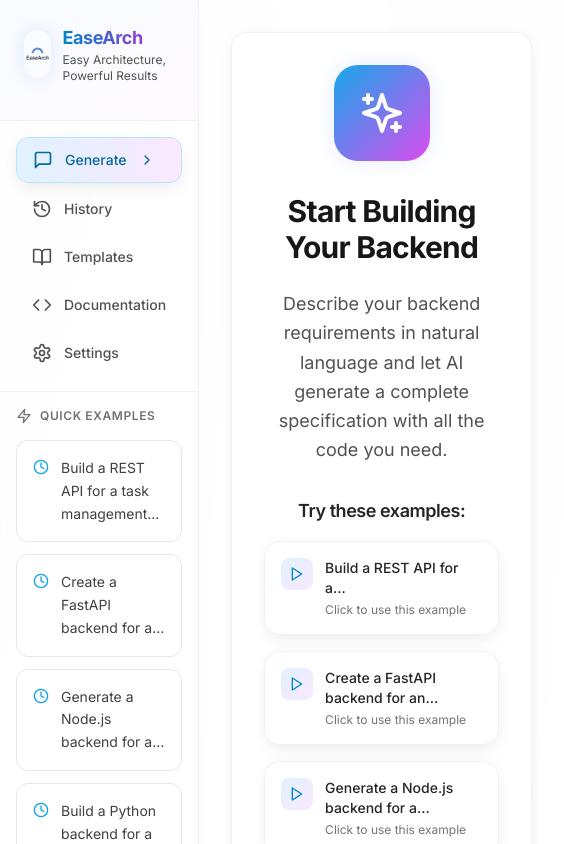
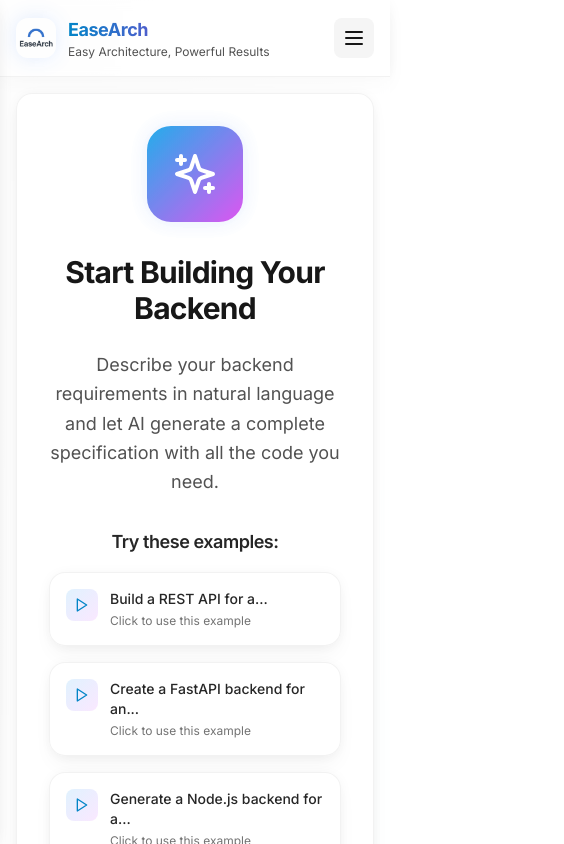
Before and after one commit to PetersGlory/frontend-v0-coder, a React (Vite) app: page /generate in a window 390 px wide. Shown: the top 844 px of the page, 564 px wide, since content can reach past the window. Built offline with nearby package versions, Linux system fonts and the light colour scheme.

Commit message:
Implement mobile navigation in AppLayout component. Added state management for mobile menu visibility and updated layout for better responsiveness. Enhanced header and sidebar sections with improved styling and functionality for a seamless user experience.

```diff
--- a/src/components/AppLayout.tsx
+++ b/src/components/AppLayout.tsx
@@ -1,6 +1,6 @@
-import { ReactNode } from 'react'
+import { ReactNode, useState } from 'react'
 import { Link, useLocation } from 'react-router-dom'
-import { Clock, History, BookOpen, Code, Settings, Zap, MessageSquare, User, ChevronRight } from 'lucide-react'
+import { Clock, History, BookOpen, Code, Settings, Zap, MessageSquare, User, ChevronRight, X, Menu } from 'lucide-react'
 
 interface AppLayoutProps {
   children: ReactNode
@@ -10,6 +10,7 @@ interface AppLayoutProps {
 
 export default function AppLayout({ children }: AppLayoutProps) {
   const location = useLocation()
+  const [isMobileMenuOpen, setIsMobileMenuOpen] = useState(false)
 
   const examplePrompts = [
     "Build a REST API for a task management app with user authentication, projects, and tasks. Use Express, Prisma, and PostgreSQL.",
@@ -27,24 +28,59 @@ export default function AppLayout({ children }: AppLayoutProps) {
   ]
 
   return (
-    <div className="min-h-screen bg-gradient-to-br from-neutral-50 via-white to-primary-50/30 flex">
-      {/* Left Sidebar - Controls & Navigation */}
-      <div className="w-72 bg-white/80 backdrop-blur-sm border-r border-neutral-200/50 flex flex-col shadow-soft">
-        {/* Header Section */}
-        <div className="p-6 border-b border-neutral-200/50 bg-gradient-to-br from-primary-50/50 to-secondary-50/50">
-          <Link to={"/"} className="flex items-center space-x-3 mb-3">
-            <div className="w-12 h-12 rounded-2xl flex items-center justify-center shadow-glow">
-              <img src="/assets/img/logo.png" alt="EaseArch Logo" className="w-12 h-12 object-contain" />
+    <div className="min-h-screen bg-gradient-to-br from-neutral-50 via-white to-primary-50/30">
+      {/* Mobile Header */}
+      <div className="lg:hidden bg-white/80 backdrop-blur-sm border-b border-neutral-200/50 shadow-soft">
+        <div className="flex items-center justify-between p-4">
+          <Link to={"/"} className="flex items-center space-x-3">
+            <div className="w-10 h-10 rounded-xl flex items-center justify-center shadow-glow">
+              <img src="/assets/img/logo.png" alt="EaseArch Logo" className="w-10 h-10 object-contain" />
             </div>
             <div>
               <h2 className="text-lg font-display font-bold text-gradient">EaseArch</h2>
               <p className="text-xs text-neutral-600">Easy Architecture, Powerful Results</p>
             </div>
           </Link>
+          <button
+            onClick={() => setIsMobileMenuOpen(!isMobileMenuOpen)}
+            className="p-2 rounded-lg bg-neutral-100 hover:bg-neutral-200 transition-colors duration-200"
+          >
+            {isMobileMenuOpen ? <X className="w-6 h-6" /> : <Menu className="w-6 h-6" />}
+          </button>
+        </div>
+      </div>
+
+      <div className="flex">
+        {/* Mobile Overlay */}
+        {isMobileMenuOpen && (
+          <div
+            className="lg:hidden fixed inset-0 bg-black/50 z-40"
+            onClick={() => setIsMobileMenuOpen(false)}
+          />
+        )}
+
+        {/* Left Sidebar - Controls & Navigation */}
+        <div className={`
+          fixed lg:static inset-y-0 left-0 z-50 lg:z-auto
+          w-72 bg-white/80 backdrop-blur-sm border-r border-neutral-200/50 flex flex-col shadow-soft
+          transform transition-transform duration-300 ease-in-out
+          ${isMobileMenuOpen ? 'translate-x-0' : '-translate-x-full lg:translate-x-0'}
+        `}>
+          {/* Header Section */}
+          <div className="p-4 lg:p-6 border-b border-neutral-200/50 bg-gradient-to-br from-primary-50/50 to-secondary-50/50">
+            <Link to={"/"} className="flex items-center space-x-3 mb-3" onClick={() => setIsMobileMenuOpen(false)}>
+              <div className="w-10 h-10 lg:w-12 lg:h-12 rounded-xl lg:rounded-2xl flex items-center justify-center shadow-glow">
+                <img src="/assets/img/logo.png" alt="EaseArch Logo" className="w-10 h-10 lg:w-12 lg:h-12 object-contain" />
+              </div>
+              <div>
+                <h2 className="text-base lg:text-lg font-display font-bold text-gradient">EaseArch</h2>
+                <p className="text-xs text-neutral-600">Easy Architecture, Powerful Results</p>
+              </div>
+            </Link>
           </div>
 
           {/* Navigation */}
-        <div className="p-4 border-b border-neutral-200/50">
+          <div className="p-3 lg:p-4 border-b border-neutral-200/50">
             <div className="space-y-1">
               {navItems.map((item) => {
                 const Icon = item.icon
@@ -54,15 +90,16 @@ export default function AppLayout({ children }: AppLayoutProps) {
                   <Link
                     key={item.path}
                     to={item.path}
-                  className={`flex items-center space-x-3 px-4 py-3 rounded-xl text-sm font-medium transition-all duration-200 group ${
+                    onClick={() => setIsMobileMenuOpen(false)}
+                    className={`flex items-center space-x-3 px-3 lg:px-4 py-2.5 lg:py-3 rounded-xl text-sm font-medium transition-all duration-200 group ${
                       isActive
                         ? 'bg-gradient-to-r from-primary-100 to-secondary-100 text-primary-700 border border-primary-200 shadow-soft'
                         : 'text-neutral-600 hover:text-primary-700 hover:bg-primary-50/50'
                     }`}
                   >
-                  <Icon className="w-5 h-5" />
+                    <Icon className="w-4 h-4 lg:w-5 lg:h-5" />
                     <span>{item.label}</span>
-                  {isActive && <ChevronRight className="w-4 h-4 ml-auto" />}
+                    {isActive && <ChevronRight className="w-3 h-3 lg:w-4 lg:h-4 ml-auto" />}
                   </Link>
                 )
               })}
@@ -70,23 +107,24 @@ export default function AppLayout({ children }: AppLayoutProps) {
           </div>
 
           {/* Example Prompts Section */}
-        <div className="flex-1 p-4 overflow-y-auto">
-          <h3 className="text-xs font-semibold text-neutral-500 uppercase tracking-wider mb-4 flex items-center space-x-2">
-            <Zap className="w-4 h-4" />
+          <div className="flex-1 p-3 lg:p-4 overflow-y-auto">
+            <h3 className="text-xs font-semibold text-neutral-500 uppercase tracking-wider mb-3 lg:mb-4 flex items-center space-x-2">
+              <Zap className="w-3 h-3 lg:w-4 lg:h-4" />
               <span>Quick Examples</span>
             </h3>
-          <div className="space-y-3">
+            <div className="space-y-2 lg:space-y-3">
               {examplePrompts.map((prompt, index) => (
                 <button
                   key={index}
                   onClick={() => {
                     window.location.href = `/generate?prompt=${encodeURIComponent(prompt)}`
+                    setIsMobileMenuOpen(false)
                   }}
-                className="w-full text-left p-4 text-sm text-neutral-700 hover:text-neutral-900 hover:bg-gradient-to-r hover:from-primary-50 hover:to-secondary-50 rounded-xl border border-neutral-200 hover:border-primary-300 transition-all duration-200 bg-white/50 hover:shadow-soft group"
+                  className="w-full text-left p-3 lg:p-4 text-xs lg:text-sm text-neutral-700 hover:text-neutral-900 hover:bg-gradient-to-r hover:from-primary-50 hover:to-secondary-50 rounded-xl border border-neutral-200 hover:border-primary-300 transition-all duration-200 bg-white/50 hover:shadow-soft group"
                 >
-                <div className="flex items-start space-x-3">
-                  <Clock className="w-4 h-4 text-primary-500 mt-0.5 flex-shrink-0 group-hover:scale-110 transition-transform duration-200" />
-                  <span className="line-clamp-3 leading-relaxed">{prompt}</span>
+                  <div className="flex items-start space-x-2 lg:space-x-3">
+                    <Clock className="w-3 h-3 lg:w-4 lg:h-4 text-primary-500 mt-0.5 flex-shrink-0 group-hover:scale-110 transition-transform duration-200" />
+                    <span className="line-clamp-2 lg:line-clamp-3 leading-relaxed">{prompt}</span>
                   </div>
                 </button>
               ))}
@@ -94,13 +132,13 @@ export default function AppLayout({ children }: AppLayoutProps) {
           </div>
 
           {/* User Profile */}
-        <div className="p-4 border-t border-neutral-200/50 bg-gradient-to-r from-neutral-50/50 to-primary-50/30">
-          <div className="flex items-center space-x-3">
-            <div className="w-10 h-10 bg-gradient-to-br from-primary-500 to-secondary-500 rounded-xl flex items-center justify-center shadow-soft">
-              <User className="w-5 h-5 text-white" />
+          <div className="p-3 lg:p-4 border-t border-neutral-200/50 bg-gradient-to-r from-neutral-50/50 to-primary-50/30">
+            <div className="flex items-center space-x-2 lg:space-x-3">
+              <div className="w-8 h-8 lg:w-10 lg:h-10 bg-gradient-to-br from-primary-500 to-secondary-500 rounded-lg lg:rounded-xl flex items-center justify-center shadow-soft">
+                <User className="w-4 h-4 lg:w-5 lg:h-5 text-white" />
               </div>
               <div>
-              <p className="text-sm font-medium text-neutral-900">Developer</p>
+                <p className="text-xs lg:text-sm font-medium text-neutral-900">Developer</p>
                 <p className="text-xs text-neutral-500">Ready to build</p>
               </div>
             </div>
@@ -108,12 +146,12 @@ export default function AppLayout({ children }: AppLayoutProps) {
         </div>
 
         {/* Main Content Area */}
-      <div className="flex-1 bg-white/60 backdrop-blur-sm flex flex-col">
-
+        <div className="flex-1 bg-white/60 backdrop-blur-sm flex flex-col min-h-screen lg:min-h-0">
           {/* Page Content */}
-        <div className="flex-1 p-8 overflow-y-auto">
-          <div className="max-w-5xl mx-auto">
+          <div className="flex-1 p-4 sm:p-6 lg:p-8 overflow-y-auto">
+            <div className="max-w-5xl mx-auto w-full">
               {children}
+            </div>
           </div>
         </div>
       </div>
```
Lines whose indentation alone changed are shown as unchanged.
